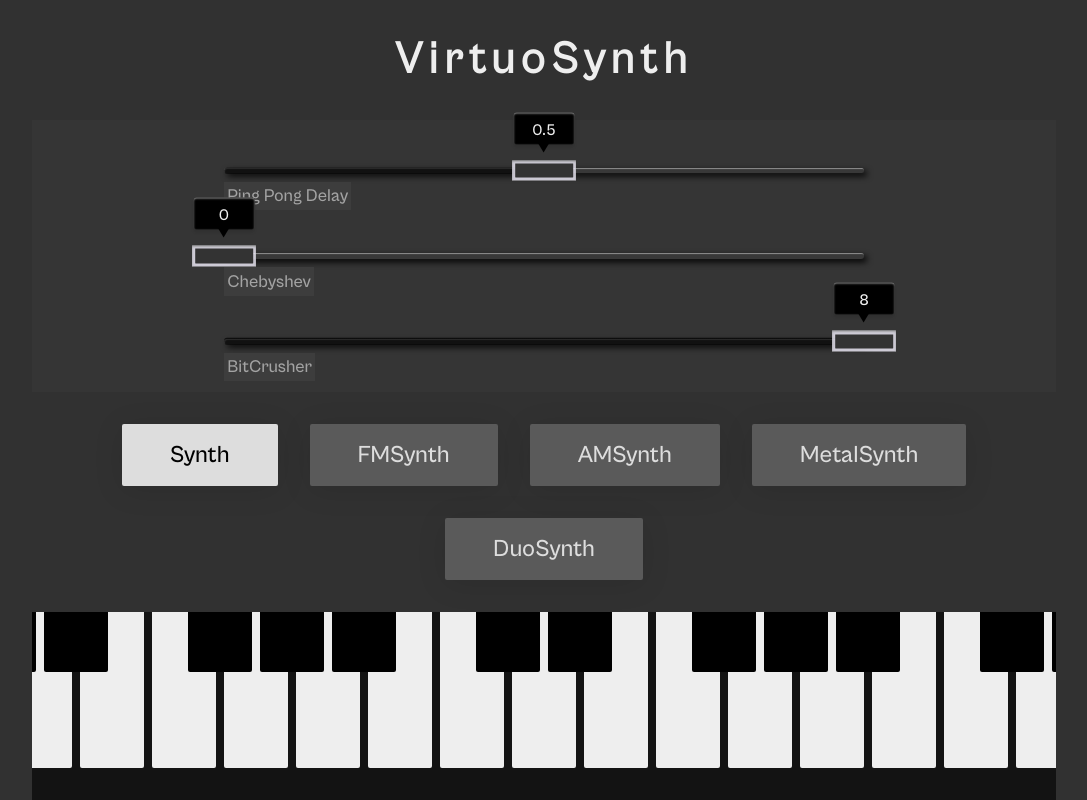
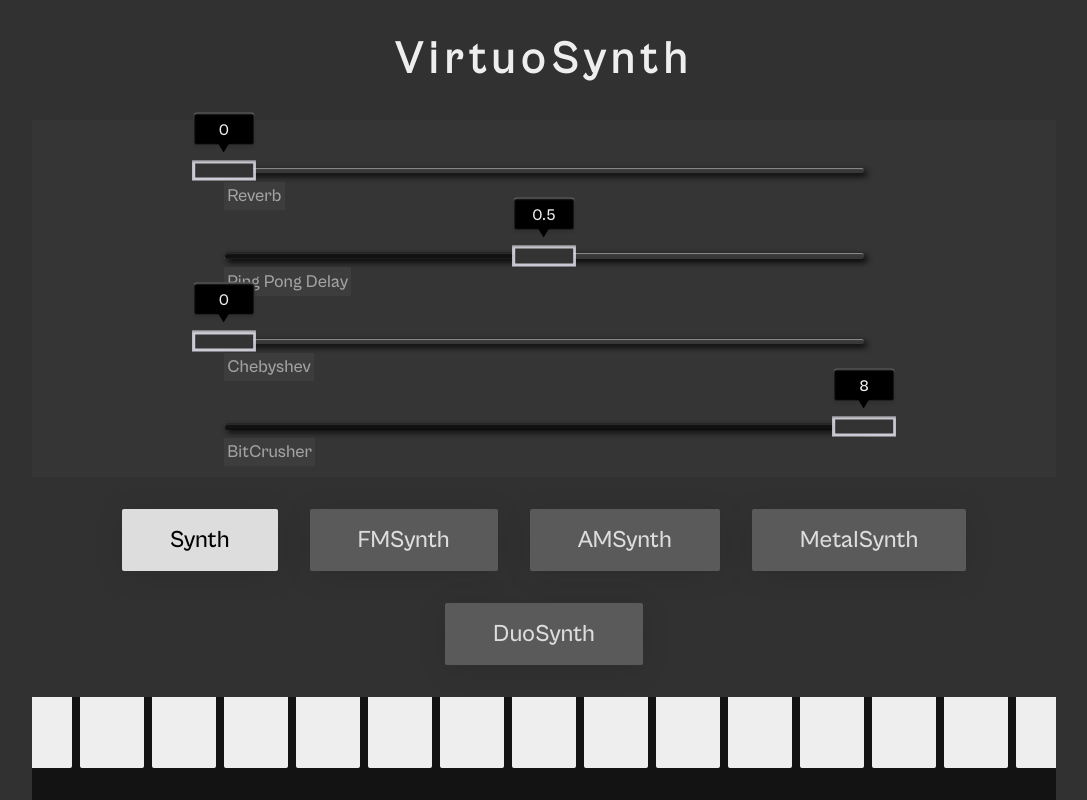
Before and after one commit to justkakai/Synth-App, a React (Create React App) app: page / in a window 1280 px wide. Shown: the whole page, without its empty margins (96-1183 px from the left). Built offline with nearby package versions, Linux system fonts and the light colour scheme.

Commit message:
added reverb effect

```diff
--- a/src/App.jsx
+++ b/src/App.jsx
@@ -2,6 +2,7 @@ import React, { useState, useEffect } from 'react';
 import * as Tone from 'tone';
 import { KEY_TO_NOTE } from './Notes';
 import AppContext from './contexts/AppContext';
+import ReverbContext from './contexts/ReverbContext';
 import PingPongContext from './contexts/PingPongContext';
 import ChebyshevContext from './contexts/ChebyshevContext';
 import CrusherContext from './contexts/CrusherContext';
@@ -13,6 +14,8 @@ import './App.css';
 
 function App() {
 
+  const [reverbVal, setReverbVal] = useState("0");
+  const [reverbProgress, setReverbProgress] = useState("0%");
   const [pingPongVal, setPingPongVal] = useState("0.5");
   const [pingPongProgress, setPingPongProgress] = useState("50%");
   const [chebyshevVal, setChebyshevVal] = useState("0");
@@ -27,13 +30,15 @@ function App() {
 
     Tone.Destination.mute = false;
 
+    const reverb = new Tone.Reverb(parseFloat(reverbVal)).toDestination();
+
     const pingPongDelay = new Tone.PingPongDelay("8n", parseFloat(pingPongVal)).toDestination();
 
-    const chebyshev = new Tone.Chebyshev(parseFloat(chebyshevVal)*100).toDestination();
+    const chebyshev = new Tone.Chebyshev(parseInt(chebyshevVal)).toDestination();
 
     const bitCrusher = new Tone.BitCrusher(parseInt(bitCrusherVal)).toDestination();
 
-    const synth = new Tone[instrument]().toDestination().connect(pingPongDelay).connect(chebyshev).connect(bitCrusher);
+    const synth = new Tone[instrument]().toDestination().connect(reverb).connect(pingPongDelay).connect(chebyshev).connect(bitCrusher);
 
     const now = Tone.now();
     synth.triggerAttackRelease(note, "8n", now);
@@ -93,6 +98,7 @@ function App() {
     */
 
   const appValues = { activeKey, setActiveKey, playbackArray, setPlaybackArray, playNote, stopSound, playSoundBack };
+  const reverbValues = { reverbVal, setReverbVal, reverbProgress, setReverbProgress }
   const pingPongValues = { pingPongVal, setPingPongVal, pingPongProgress, setPingPongProgress }
   const chebyshevValues = { chebyshevVal, setChebyshevVal, chebyshevProgress, setChebyshevProgress }
   const crusherValues = { bitCrusherVal, setBitCrusherVal, bitCrusherProgress, setBitCrusherProgress }
@@ -100,6 +106,7 @@ function App() {
 
   return (
     <AppContext.Provider value={appValues}>
+      <ReverbContext.Provider value={reverbValues}>
       <PingPongContext.Provider value={pingPongValues}>
         <ChebyshevContext.Provider value={chebyshevValues}>
           <CrusherContext.Provider value={crusherValues}>
@@ -114,6 +121,7 @@ function App() {
           </CrusherContext.Provider>
         </ChebyshevContext.Provider>
       </PingPongContext.Provider>
+      </ReverbContext.Provider>
     </AppContext.Provider>
   );
 }
--- a/src/components/Sliders.jsx
+++ b/src/components/Sliders.jsx
@@ -1,3 +1,4 @@
+import Reverb from './sliders-components/Reverb';
 import PingPong from './sliders-components/PingPong';
 import Chebyshev from './sliders-components/Chebyshev';
 import BitCrusher from './sliders-components/BitCrusher';
@@ -7,6 +8,7 @@ function Sliders() {
 
     return (
         <section className="sliders-container">
+            <Reverb />
             <PingPong />
             <Chebyshev />
             <BitCrusher />
--- a/src/components/sliders-components/Chebyshev.jsx
+++ b/src/components/sliders-components/Chebyshev.jsx
@@ -16,7 +16,7 @@ function Chebyshev() {
     return (
             <div className=" sliders-general chebyshev-slider">
                 <p>Chebyshev</p>
-                <input onInput={ChebyshevSlider} className="slider" type="range" name="slider" min="0" max="1" value={chebyshevVal} step="0.01" />
+                <input onInput={ChebyshevSlider} className="slider" type="range" name="slider" min="0" max="100" value={chebyshevVal} step="1" />
                 <div style={{ left: `${chebyshevProgress}` }} className="slider-thumb">
                     <div className="tool-tip">{chebyshevVal}</div>
                 </div>
--- /dev/null
+++ b/src/components/sliders-components/Reverb.jsx
@@ -0,0 +1,28 @@
+import { useContext } from 'react';
+import ReverbContext from '../../contexts/ReverbContext';
+import '../../styles/slider-styles/Reverb.css';
+
+function Reverb() {
+
+    const { reverbVal, setReverbVal, reverbProgress, setReverbProgress } = useContext(ReverbContext);
+
+    function reverbSlider(e) {
+        const maxVal = e.target.max;
+        const val = (e.target.value / maxVal) * 100 + "%";
+        setReverbVal(e.target.value);
+        setReverbProgress(val);
+      }
+
+    return (
+            <div className=" sliders-general bit-crusher-slider">
+                <p>Reverb</p>
+                <input onInput={reverbSlider} className="slider" type="range" name="slider" min="0" max="10" value={reverbVal} step="1" />
+                <div style={{ left: `${reverbProgress}` }} className="slider-thumb">
+                    <div className="tool-tip">{parseInt(reverbVal)}</div>
+                </div>
+                <div style={{ width: `${reverbProgress}` }} className="progress"></div>
+            </div>
+    )
+}
+
+export default Reverb;
--- /dev/null
+++ b/src/contexts/ReverbContext.js
@@ -0,0 +1,5 @@
+import { createContext } from "react";
+
+const ReverbContext = createContext(null);
+
+export default ReverbContext;
```
Also changed, not shown: src/styles/slider-styles/Reverb.css (added).
